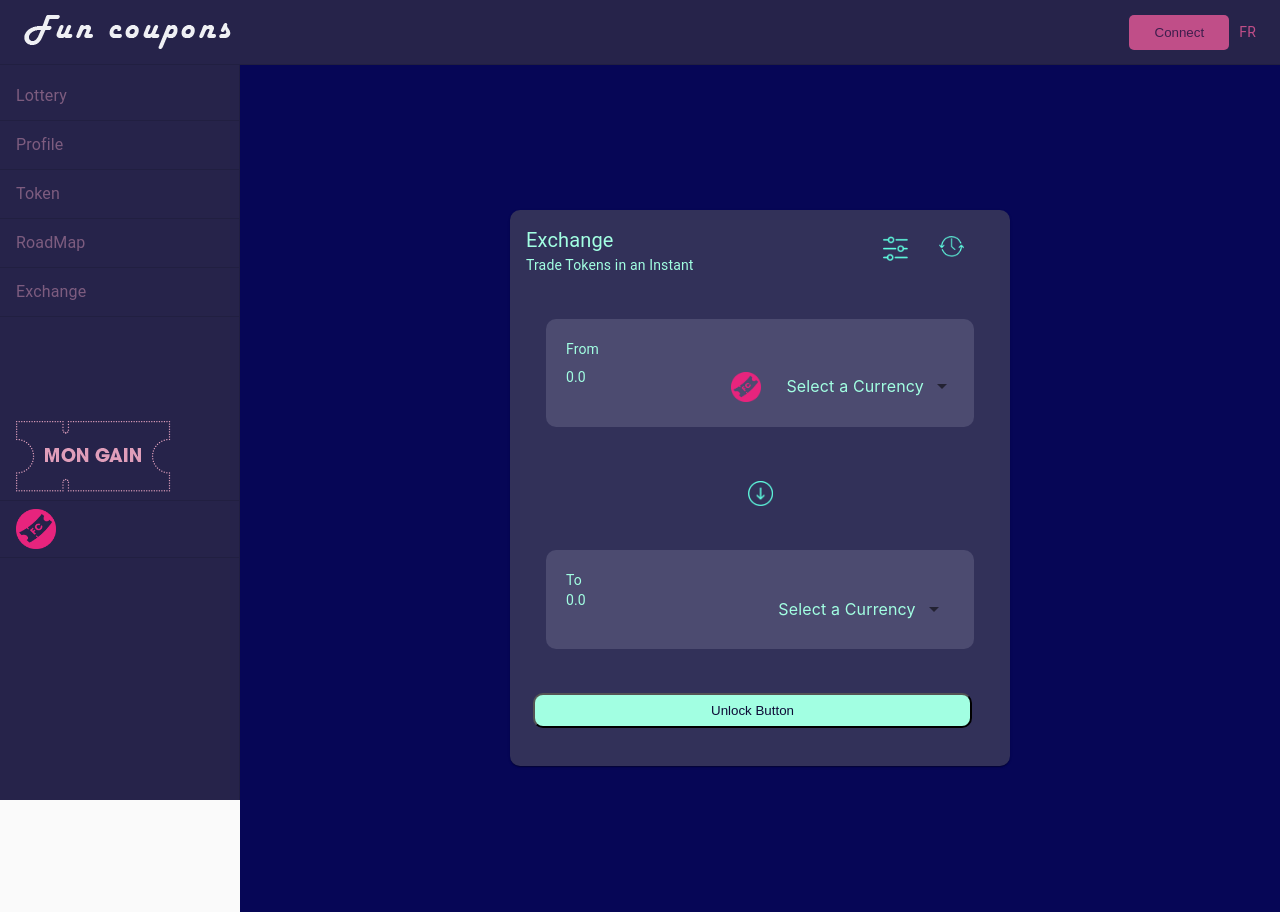
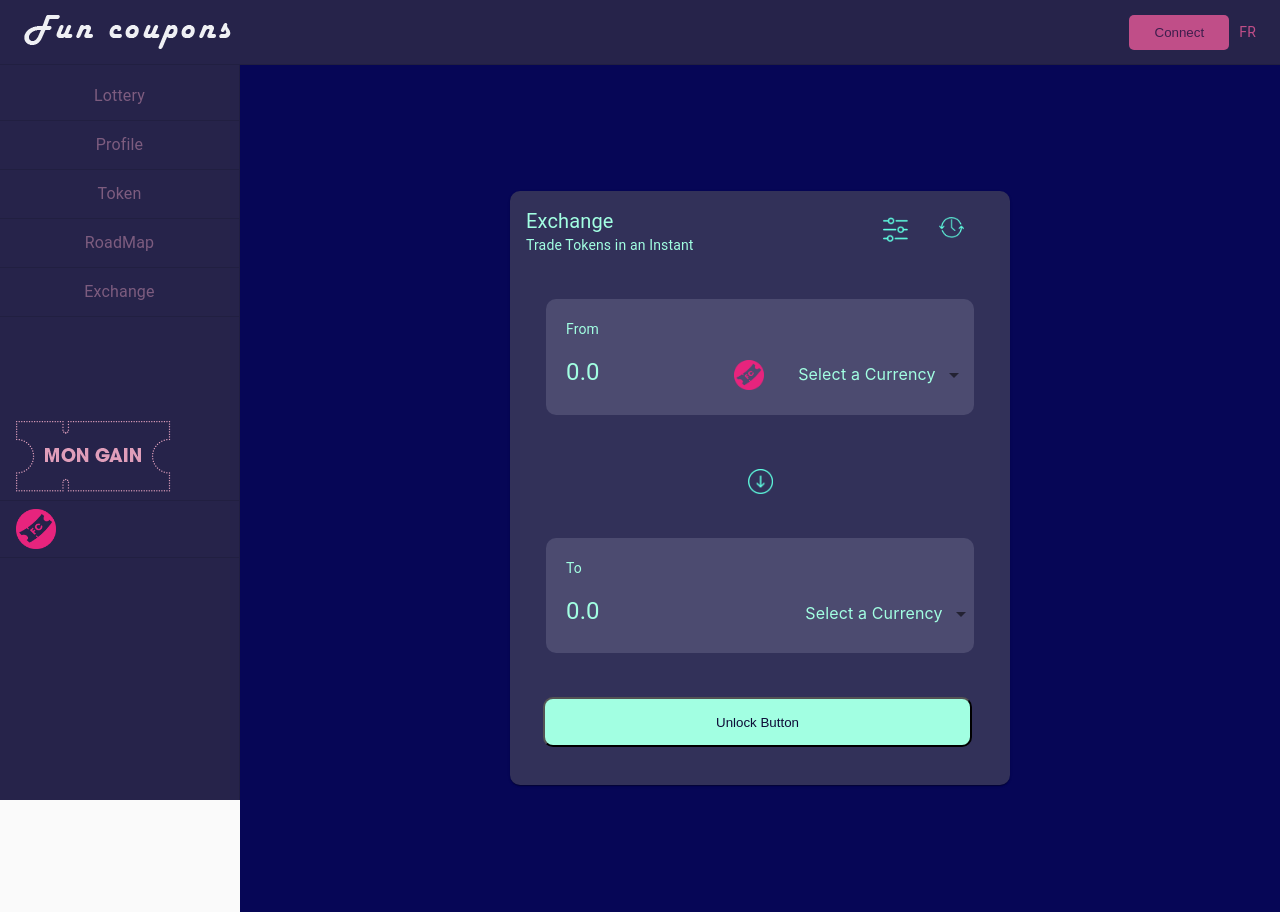
Before and after one commit to aniqmir/Lottery-funcoupoun-frontend, a React (Create React App) app: page /Exchange in a window 1280 px wide. Built offline with nearby package versions, Linux system fonts and the light colour scheme.

Commit message:
styling changes

```diff
--- a/src/components/ResponsiveSidebar.js
+++ b/src/components/ResponsiveSidebar.js
@@ -31,6 +31,7 @@
 const useStyles = makeStyles((theme) => ({
   root: {
     display: "flex",
+
   },
   appBar: {
     zIndex: theme.zIndex.drawer + 1,
@@ -39,6 +40,7 @@
       width: `calc(100% - ${drawerWidth}px)`,
       marginLeft: drawerWidth,
     },
+
   },
   drawer: {
     [theme.breakpoints.up("sm")]: {
@@ -62,6 +64,7 @@
   },
   drawerContainer: {
     overflow: "auto",
+
   },
 
   content: {
--- a/src/components/Sidebar.js
+++ b/src/components/Sidebar.js
@@ -109,6 +109,7 @@
               <ListItem
                 onClick={() => changeRoute(text)}
                 button
+                style={{textAlign:"center"}}
                 key={text}
                 divider={true}
                 selected={`/${text}` === currentRoute}
@@ -165,7 +166,7 @@
           </div>
         </Toolbar>
       </AppBar>
-      <nav className={classes.drawer} aria-label="mailbox folders">
+      <nav className={classes.drawer} aria-label="mailbox folders" >
         {/* The implementation can be swapped with js to avoid SEO duplication of links. */}
         <Hidden smUp implementation="css">
           <Drawer
--- a/src/components/generic/tokenprogress.js
+++ b/src/components/generic/tokenprogress.js
@@ -138,7 +138,7 @@
             color: "black",
             fontSize: "20px",
             fontWeight: 600,
-            textAlign: "center",
+            textAlign:"center"
           }}
         >
           i
--- a/src/screens/Exchange.js
+++ b/src/screens/Exchange.js
@@ -64,12 +64,12 @@
 
             <Grid item xs={12}>
               <div className="fromCard">
-                <Grid container spacing={1}>
+                <Grid container spacing={2}>
                   <Grid item xs={12}>
                     From
                   </Grid>
                   <Grid item xs={5}>
-                    0.0
+                  <span style={{fontSize:"24px"}}>  0.0</span>
                   </Grid>
                   <Grid item xs={7} container spacing={4}>
                     <Grid item xs={2}>
@@ -81,8 +81,10 @@
                         />
                       </span>
                     </Grid>
-                    <Grid item xs={10}>
-                      <Select />
+                    <Grid  item xs={10}>
+                      <div style={{marginLeft:"9px"}}>
+                        <Select />
+                      </div>
                     </Grid>
                   </Grid>
                 </Grid>
@@ -97,15 +99,17 @@
             </Grid>
             <Grid item xs={12}>
               <div className="fromCard">
-                <Grid container>
+                <Grid spacing={2} container>
                   <Grid item xs={12}>
                     To
                   </Grid>
                   <Grid item xs={6}>
-                    0.0
+                  <span style={{fontSize:"24px"}}>  0.0</span>
                   </Grid>
                   <Grid item xs={6}>
+                  <div style={{marginLeft:"19px"}}>
                     <Select />
+                    </div>
                     {/* <select
                       className="fromSelect"
                       placeholder="Select a Currency"
--- a/src/screens/Lotery.js
+++ b/src/screens/Lotery.js
@@ -96,19 +96,19 @@
       position1: "50",
       position2: "10",
       position3: "5",
-      position4: { name: "4 - 100th", price: "180" },
-      position5: { name: "101 - 200th", price: "60" },
-      position6: { name: "201 - 300th", price: "70" },
-      position7: { name: "301 - 400th", price: "40" },
+      position4: { name: "4 - 10th", price: "18" },
+      position5: { name: "11 - 20th", price: "6" },
+      position6: { name: "21 - 30th", price: "7" },
+      position7: { name: "31 - 40th", price: "4" },
     },
     {
       position1: "500",
       position2: "100",
       position3: "50",
-      position4: { name: "4 - 10th", price: "18" },
-      position5: { name: "11 - 20th", price: "6" },
-      position6: { name: "21 - 30th", price: "7" },
-      position7: { name: "31 - 40th", price: "4" },
+      position4: { name: "4 - 100th", price: "180" },
+      position5: { name: "101 - 200th", price: "60" },
+      position6: { name: "201 - 300th", price: "70" },
+      position7: { name: "301 - 400th", price: "40" },
     },
     {
       position1: "5000",
--- a/src/screens/Roadmap.js
+++ b/src/screens/Roadmap.js
@@ -1,7 +1,10 @@
 import roadmap from "../assets/roadmap.jpg";
+
+
 export default function Roadmap() {
+//background-image: linear-gradient(#07042E, #000059)
   return (
-    <div style={{ display: "flex", justifyContent: "center" }}>
+    <div style={{ display: "flex", justifyContent: "center",backgroundImage: "linear-gradient(#070435, #00005d)" }}>
       <img src={roadmap} alt="roadmap" />
     </div>
   );
--- a/src/screens/screens.css
+++ b/src/screens/screens.css
@@ -127,8 +127,9 @@
   align-self: center;
   border-radius: 10px;
   box-shadow: none;
-  margin: 0px 30px 30px 15px;
-  height: 35px;
+  margin: 0px 30px 30px 25px;
+  height: 50px;
+
 }
 
 .centerArrow {
```
